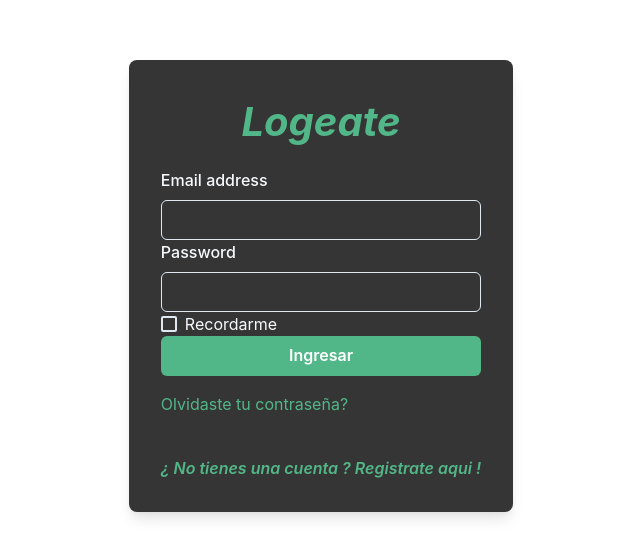
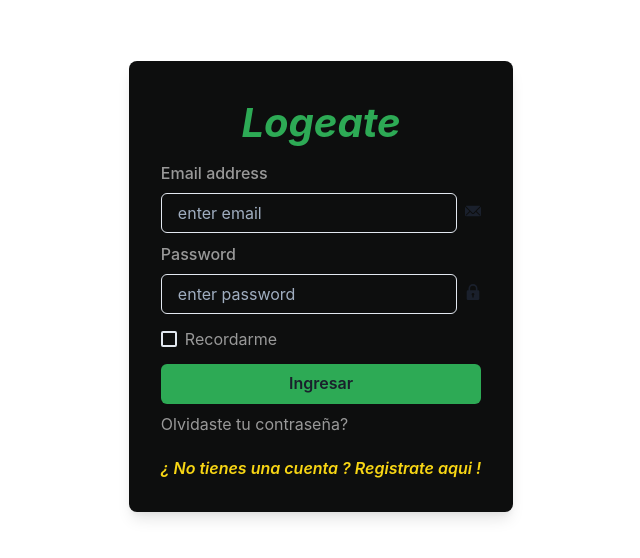
Before and after one commit to MauroGGutierrez/creando-login-with-leandro, a React (Create React App) app: page / in a window 1280 px wide. Shown: the part 114-672 px from the top of the page, without its empty margins (319-959 px from the left). Built offline with nearby package versions, Linux system fonts and the light colour scheme.

Commit message:
form validation v2

```diff
--- a/package.json
+++ b/package.json
@@ -4,6 +4,7 @@
   "private": true,
   "dependencies": {
     "@chakra-ui/gatsby-plugin": "^2.0.4",
+    "@chakra-ui/icons": "^1.1.7",
     "@chakra-ui/react": "^1.8.7",
     "@emotion/react": "^11.8.2",
     "@emotion/styled": "^11.8.1",
@@ -15,7 +16,8 @@
     "react": "^18.0.0",
     "react-dom": "^18.0.0",
     "react-scripts": "5.0.0",
-    "web-vitals": "^2.1.4"
+    "web-vitals": "^2.1.4",
+    "yup": "^0.32.11"
   },
   "scripts": {
     "start": "react-scripts start",
--- /dev/null
+++ b/src/Form.js
@@ -0,0 +1,123 @@
+import { EmailIcon, LockIcon } from "@chakra-ui/icons";
+import { Formik } from "formik";
+import * as Yup from "yup";
+import TextField from "./TextField";
+import {
+  Box,
+  Button,
+  Checkbox,
+  Flex,
+  FormControl,
+  FormLabel,
+  Stack,
+  Link,
+  Text,
+} from "@chakra-ui/react";
+
+function App() {
+  return (
+    <Formik
+      initialValues={{ email: "", password: "" }}
+      validationSchema={Yup.object({
+        email: Yup.string().email("invalid email").required("email required"),
+        password: Yup.string()
+          .required("Password required")
+          .min(6, "Password is too short"),
+      })}
+      onSubmit={(values, actions) => {
+        alert(JSON.stringify(values, null, 2));
+        actions.resetForm();
+      }}
+    >
+      {(formik) => (
+        <Flex minH={"100vh"} align={"center"} justify={"center"}>
+          <Stack spacing={2} mx={"auto"} maxW={"lg"} px={8}>
+            <Box bgColor="#0d0e0e" rounded={"lg"} boxShadow={"lg"} p={8}>
+              <Stack spacing={2}>
+                <Text
+                  fontSize="40px"
+                  color="#2daa55"
+                  fontWeight="bold"
+                  as="cite"
+                  textAlign={"center"}
+                >
+                  Logeate
+                </Text>
+                <form onSubmit={formik.handleSubmit}>
+                  <FormControl id="email">
+                    <FormLabel m="0" color="#999999">
+                      Email address
+                    </FormLabel>
+                    <Flex alignItems="baseline" gap={2}>
+                      <TextField
+                        name="email"
+                        placeholder="enter email"
+                        type="email"
+                      />
+                      <EmailIcon />
+                    </Flex>
+                  </FormControl>
+                  <FormControl id="password">
+                    <FormLabel m="9px 0 0 0" color="#999999">
+                      Password
+                    </FormLabel>
+                    <Flex alignItems="baseline" gap={2}>
+                      <TextField
+                        name="password"
+                        type="password"
+                        placeholder="enter password"
+                      />
+                      <LockIcon />
+                    </Flex>
+                  </FormControl>
+                  <Box
+                    m="13px 0"
+                    _hover={{ color: "white" }}
+                    color="#999999"
+                    name="rememberMe"
+                    as={Checkbox}
+                    id="rememberMe"
+                  >
+                    Recordarme
+                  </Box>
+                  <Button
+                    isFullWidth
+                    type="submit"
+                    bgColor="#2daa55"
+                    _hover={{
+                      bg: "#256146",
+                    }}
+                  >
+                    Ingresar
+                  </Button>
+                </form>
+                <Stack spacing={5}>
+                  <Stack
+                    direction={{ base: "column", sm: "row" }}
+                    align={"start"}
+                    justify={"space-between"}
+                  >
+                    <Link color="#999999" _hover={{ color: "white" }}>
+                      Olvidaste tu contraseña?
+                    </Link>
+                  </Stack>
+                  <Box mt="2">
+                    <Link
+                      fontSize="16px"
+                      color="#f8d614"
+                      as="em"
+                      fontWeight="semibold"
+                    >
+                      ¿ No tienes una cuenta ? Registrate aqui !
+                    </Link>
+                  </Box>
+                </Stack>
+              </Stack>
+            </Box>
+          </Stack>
+        </Flex>
+      )}
+    </Formik>
+  );
+}
+export default App;
--- /dev/null
+++ b/src/TextField.js
@@ -0,0 +1,20 @@
+import {
+  FormControl,
+  FormErrorMessage,
+  FormLabel,
+} from "@chakra-ui/form-control";
+import { Input } from "@chakra-ui/input";
+import { Field, useField } from "formik";
+
+const TextField = ({ label, ...props }) => {
+  const [field, meta] = useField(props);
+  return (
+    <FormControl isInvalid={meta.error && meta.touched}>
+      <FormLabel>{label}</FormLabel>
+      <Field as={Input} {...field} {...props} />
+      <FormErrorMessage>{meta.error}</FormErrorMessage>
+    </FormControl>
+  );
+};
+
+export default TextField;
--- a/src/index.js
+++ b/src/index.js
@@ -2,12 +2,14 @@ import React from "react";
 import ReactDOM from "react-dom";
 import { ChakraProvider } from "@chakra-ui/react";
 import "./index.css";
-import App from "./App";
-import FormLogin from "./FormLogin";
+import Form from "./Form";
+// import App from "./App";
 ReactDOM.render(
-  <ChakraProvider>
-    {/* <App /> */}
-    <FormLogin />
-  </ChakraProvider>,
+  <React.StrictMode>
+    <ChakraProvider>
+      <Form />
+      {/* <App /> */}
+    </ChakraProvider>
+  </React.StrictMode>,
   document.getElementById("root")
 );
```
Also changed, not shown: 1 other file (tests, documents, lock files or other folders).
